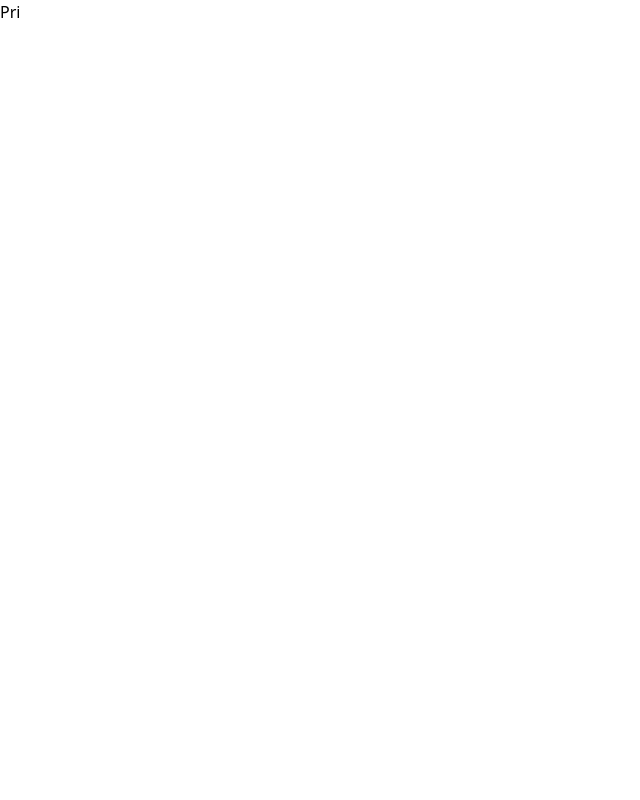
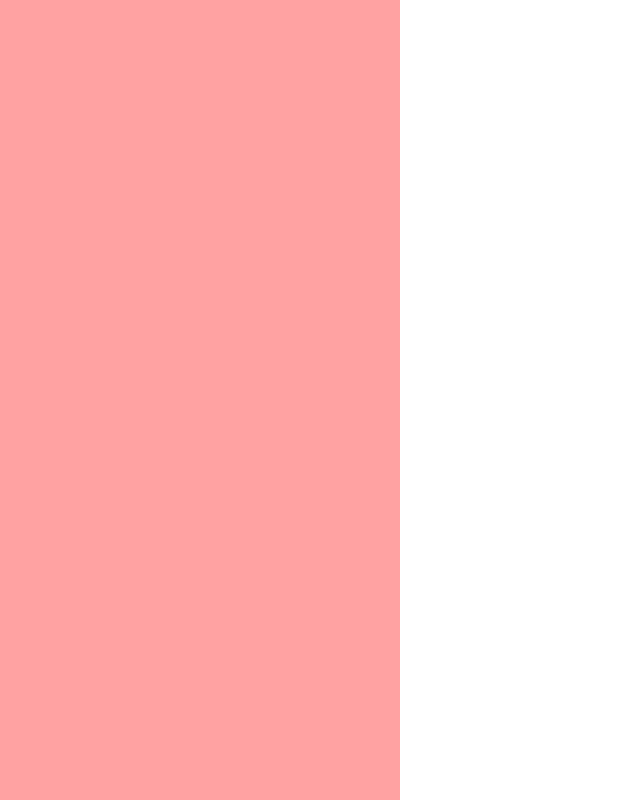
Before and after one commit to shubam341/AI-Conflux, a React (Vite) app in the folder frontend/: page /project in a window 1280 px wide. Shown: the whole page, without its empty margins (0-640 px from the left). Built offline with nearby package versions, Linux system fonts and the light colour scheme.

Commit message:
Creating home page

```diff
--- a/frontend/src/screens/project.jsx
+++ b/frontend/src/screens/project.jsx
@@ -9,7 +9,10 @@ const Project =()=>{
 
 console.log(location.state)
     return(
-        <div>Pri</div>
+     <main className="h-screen w-screen flex">
+
+    <section className="left h-full min-w-100 bg-red-300"></section>
+     </main>
     )
 }
 
```
